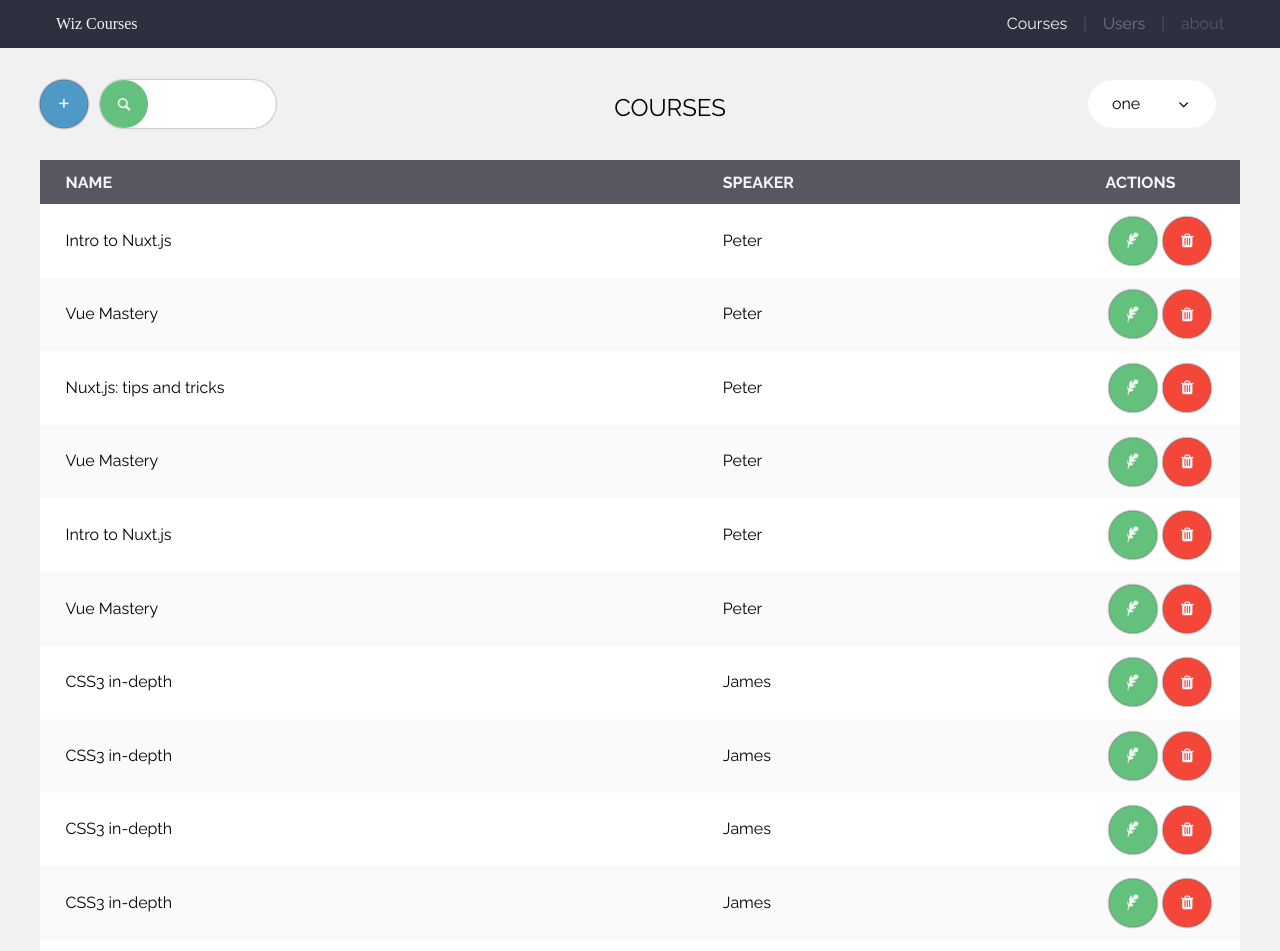
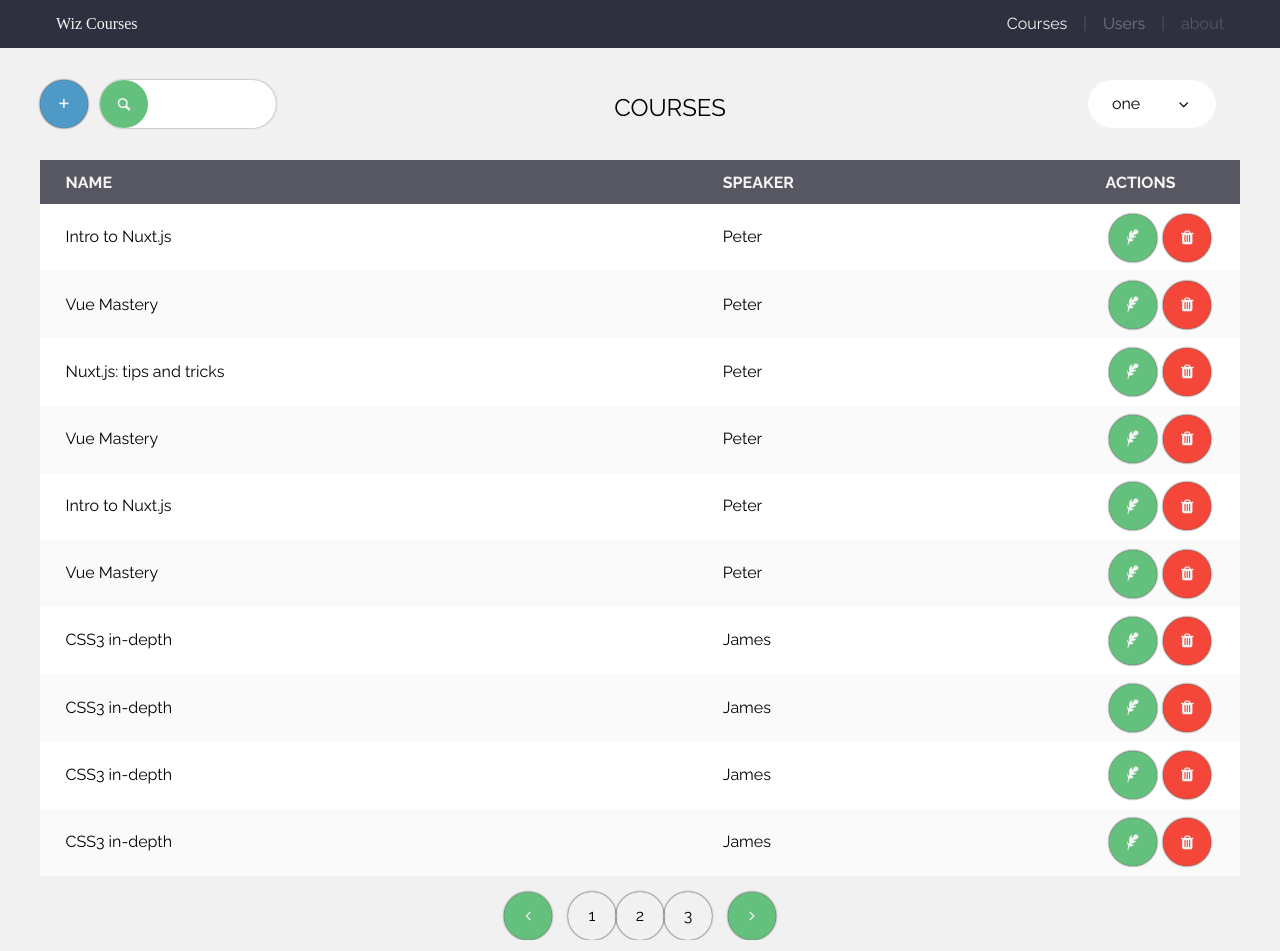
Before and after one commit to Askadar/pseudo-crud-tvue-demo, a Vue app: page /#/ in a window 1280 px wide. Shown: the top 951 px of the page. Built offline with nearby package versions, Linux system fonts and the light colour scheme.

Commit message:
DataTable refactor

```diff
--- a/src/components/DataTable.vue
+++ /dev/null
@@ -1,79 +0,0 @@
-<template>
-	<table class="table container mx-auto">
-		<tr class="table__heading">
-			<th v-for="column in columns" :key="column">
-				{{ column }}
-			</th>
-			<th key="actions" class="actions">
-				actions
-			</th>
-		</tr>
-		<tr v-for="(row, index) in data" :key="index" :class="{
-			odd: index % 2 === 1
-		}">
-			<td v-for="key in columns" :key="key">
-				{{ row[key] }}
-			</td>
-			<td key="actions" class="actions">
-				<round-button class="sub"><z-icon>edit</z-icon></round-button>
-				<round-button class="danger"><z-icon>delete</z-icon></round-button>
-			</td>
-		</tr>
-	</table>
-</template>
-
-<style lang="stylus">
-@require '../assets/variables'
-
-.table
-	th
-		padding 0.9rem 1.6rem 0.7rem
-		text-align left
-
-		&.actions
-			width 10rem
-
-	.table__heading
-		background color-main--lighten
-		color color-white
-		text-transform uppercase
-
-	tr
-		background #ffffff
-
-		td
-			padding 0.8rem 1.6rem
-
-			// background none
-			&.actions
-				display flex
-				justify-content space-around
-
-		&.odd
-			background #fafafa
-</style>
-
-<script lang="ts">
-import { Component, Prop, Vue } from "vue-property-decorator";
-
-import RoundButton from '@/components/Form/RoundButton.vue';
-import ZIcon from '@/components/ZIcon.vue';
-
-@Component({
-	components: {
-		RoundButton,
-		ZIcon,
-	}
-})
-export default class DataTable extends Vue {
-	@Prop({
-		type: Array,
-		default: () => (['_courses_', '_users_', 'actions'])
-	}) readonly columns!: [string];
-
-	@Prop({
-		type: Array,
-		default: () => ([['_first-course_', '_first-user_', 'actions']])
-	}) readonly data!: [[string]];
-}
-</script>
--- /dev/null
+++ b/src/components/DataTable/DataTable.vue
@@ -0,0 +1,136 @@
+<template>
+	<div class="container mx-auto">
+		<table class="table container">
+			<tr class="table__heading">
+				<th v-for="column in columns" :key="column">
+					{{ column }}
+				</th>
+				<th key="actions" class="actions">
+					actions
+				</th>
+			</tr>
+			<transition-group appear name="fade" tag="tbody" v-if="dataSlice.length > 0">
+				<tr
+					v-for="(row, index) in dataSlice"
+					:key="row.id"
+					:class="{ odd: index % 2 === 1 }"
+				>
+					<td v-for="key in columns" :key="key">
+						{{ row[key] }}
+					</td>
+					<td key="actions" class="actions">
+						<round-button class="sub" @click="$show"><z-icon>edit</z-icon></round-button>
+						<round-button class="danger"><z-icon>delete</z-icon></round-button>
+					</td>
+				</tr>
+			</transition-group>
+			<tbody v-else class="no-data">
+				<div>No data found</div>
+			</tbody>
+		</table>
+		<pagination
+			:current="currentPage"
+			:max="maxPage"
+			@prev="currentPage -= 1"
+			@select="newPage => currentPage = newPage"
+			@next="currentPage += 1"
+		></pagination>
+	</div>
+</template>
+
+<style lang="stylus">
+@require '../../assets/variables'
+
+.table
+	position relative
+
+	th
+		padding 0.9rem 1.6rem 0.7rem
+		text-align left
+
+		&.actions
+			width 10rem
+
+	.table__heading
+		background color-main--lighten
+		color color-white
+		text-transform uppercase
+
+	tr
+		background #ffffff
+
+		td
+			padding 0.6rem 1.6rem
+
+			// background none
+			&.actions
+				display flex
+				justify-content space-around
+
+		&.odd
+			background #fafafa
+
+	.no-data
+		column-span 3
+		background white
+</style>
+
+<script lang="ts">
+import { Component, Prop, Vue } from 'vue-property-decorator';
+
+import RoundButton from '@/components/Form/RoundButton.vue';
+import Pagination from './Pagination.vue';
+import ZIcon from '@/components/ZIcon.vue';
+
+@Component({
+	components: {
+		RoundButton,
+		Pagination,
+		ZIcon,
+	}
+})
+export default class DataTable extends Vue {
+	@Prop({
+		type: Array,
+		default: () => (['_courses_', '_users_'])
+	})
+	readonly columns!: [string];
+
+	@Prop({
+		type: Array,
+		default: () => ([{ name: '_first-course_', user: '_first-user_' }])
+	})
+	readonly data!: [{ [key: string]: string }];
+
+	@Prop({
+		type: String,
+		default: ''
+	})
+	readonly filter!: string;
+
+	get filteredData() {
+		// const f = this.filter.toLowerCase()
+		const f = this.filter.toLocaleLowerCase()
+		return this.data.filter(obj => {
+			return this.columns.some(column => obj[column].toLocaleLowerCase().indexOf(f) > -1)
+		})
+	}
+
+	@Prop({
+		// type: number,
+		default: 10
+	})
+	readonly pageSize!: number;
+
+	currentPage = 1
+	get dataSlice() {
+		return this.filteredData.slice(
+			(this.currentPage - 1) * this.pageSize,
+			this.currentPage * this.pageSize
+		)
+	}
+	get maxPage() {
+		return Math.ceil(this.filteredData.length / this.pageSize)
+	}
+}
+</script>
--- /dev/null
+++ b/src/components/DataTable/Pagination.vue
@@ -0,0 +1,61 @@
+<template>
+	<nav class="pagination flex mx-auto mt-4 px-4 justify-center">
+		<round-button
+			class="sub mr-4"
+			:disabled="current === 1"
+			@click="$emit('prev')"
+		><z-icon>arrow-left</z-icon></round-button>
+		<round-button
+			v-for="number in max"
+			:key="number"
+			:class="['small shaded', current === number && 'has-text-sub']"
+			@click="select(number)"
+		>
+			{{ number }}
+		</round-button>
+		<round-button
+			class="sub ml-4"
+			:disabled="current === max"
+			@click="$emit('next')"
+		><z-icon>arrow-right</z-icon></round-button>
+	</nav>
+</template>
+
+<style lang="stylus">
+.pagination
+	width auto
+	// padding 0.5rem
+</style>
+
+<script lang="ts">
+import { Component, Prop, Emit, Vue } from 'vue-property-decorator';
+
+import RoundButton from '@/components/Form/RoundButton.vue';
+import ZIcon from '@/components/ZIcon.vue';
+
+@Component({
+	components: {
+		RoundButton,
+		ZIcon,
+	}
+})
+export default class Pagination extends Vue {
+	@Prop({
+		type: Number,
+		default: 1
+	})
+	readonly max!: number;
+
+	@Prop({
+		type: Number,
+		default: 1
+	})
+	readonly current!: number;
+
+	@Emit('select')
+	select() {
+	}
+	// @Emit('prev')
+
+}
+</script>
--- a/src/views/Courses.vue
+++ b/src/views/Courses.vue
@@ -8,7 +8,7 @@
 <script lang="ts">
 import { Component, Vue } from 'vue-property-decorator';
 import Controls from '@/components/Controls.vue'; // @ is an alias to /src
-import DataTable from '@/components/DataTable.vue' // @ is an alias to /src
+import DataTable from '@/components/DataTable/DataTable.vue' // @ is an alias to /src
 
 // mock ajax api
 import api from '../api'
```
